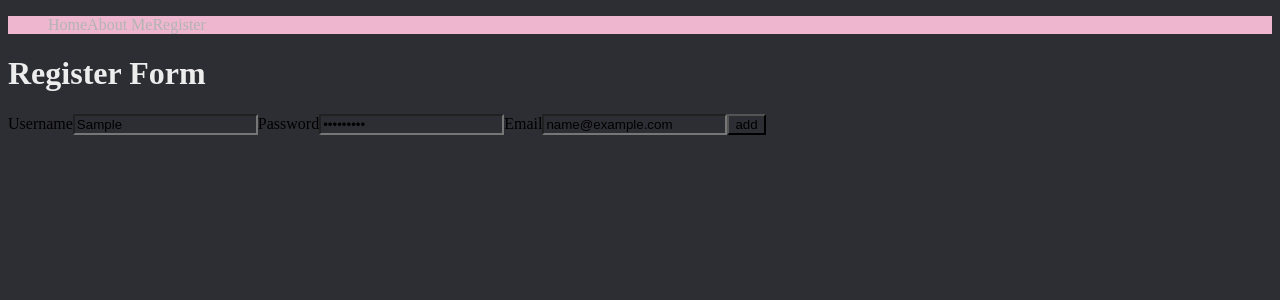
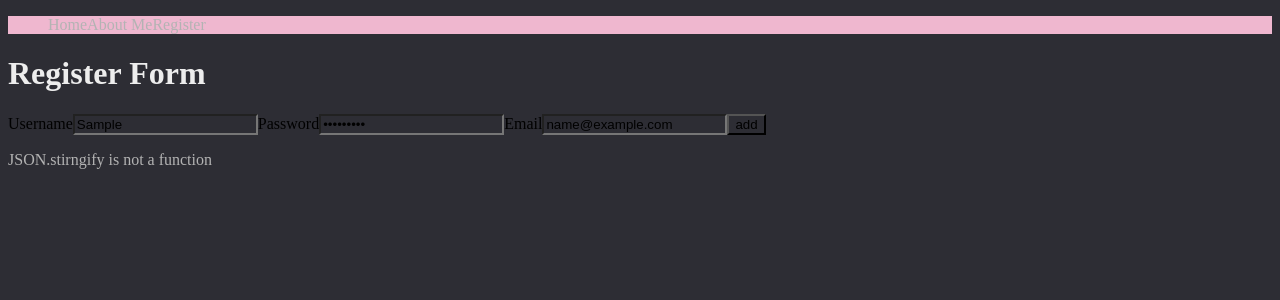
Before and after one commit to danieljsimon33/portfolio-project, a React (Vite) app in the folder frontend/: page /register in a window 1280 px wide. Both pictures are taken after typing "Sample", "Sample123", "name@example.com" into the empty fields and a click on the button "add". Shown: the top 300 px of the page. Built offline with nearby package versions, Linux system fonts and the light colour scheme.

Commit message:
messages displayed to users on Register.jsx

```diff
--- a/frontend/src/components/auth/Register.jsx
+++ b/frontend/src/components/auth/Register.jsx
@@ -8,6 +8,7 @@ export default function Contact() {
     email: "",
     password: ""
   });
+  const [message, setMessage] = useState(null);
 
   async function handleSubmitForm(event) {
     event.preventDefault();
@@ -29,10 +30,12 @@ export default function Contact() {
       }
 
       const data = await response.json();
+      setMessage(data.message);
       console.log("[Frontend] Registration complete.", data);
 
       nagivate("/login");
     } catch (error) {
+      setMessage(error.message);
       console.log("[Frontent] Error registering user.", error);
     }
   }
@@ -80,6 +83,8 @@ export default function Contact() {
 
         <button>add</button>
       </form>
+
+      {message && <p>{message}</p>}
     </div>
   );
 }
```
